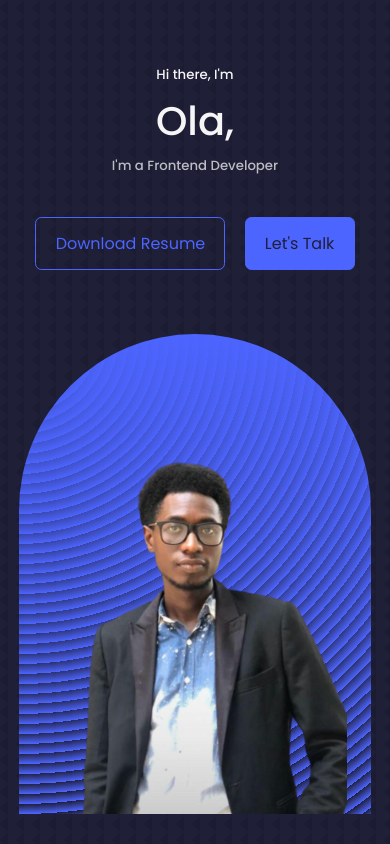
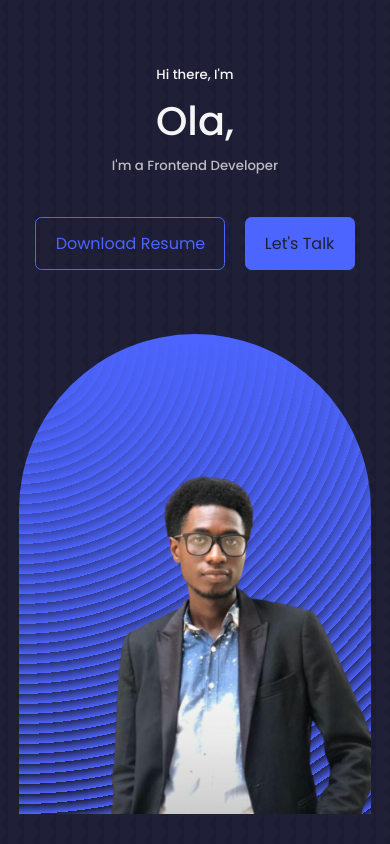
Before and after one commit to Olixfills/portfolio, a React (Create React App) app: page / in a window 390 px wide. Shown: the top 844 px of the page. Built offline with nearby package versions, Linux system fonts and the light colour scheme.

Commit message:
completed header section mobile15

```diff
--- a/src/components/header/header.css
+++ b/src/components/header/header.css
@@ -55,6 +55,9 @@ header{
     padding: 5rem 1.5rem 0 1.5rem;
 }
 
+img{
+    height: 100%;
+}
 
 
 
@@ -62,10 +65,14 @@ header{
 
 @media (max-width: 1024px) {
     header {
-        height: 68vh;
+        /* height: 68vh; */
         padding-top: 4rem;
     }
-
+        img {
+            height: 80%;
+            position: absolute;
+            bottom: 0;
+        }
 }
 
 
@@ -80,6 +87,8 @@ header{
         display: none;
     }
     img{
-        height: 100%;
+        /* height: %; */
+        position: absolute;
+        bottom: 0;
     }
 }
```
